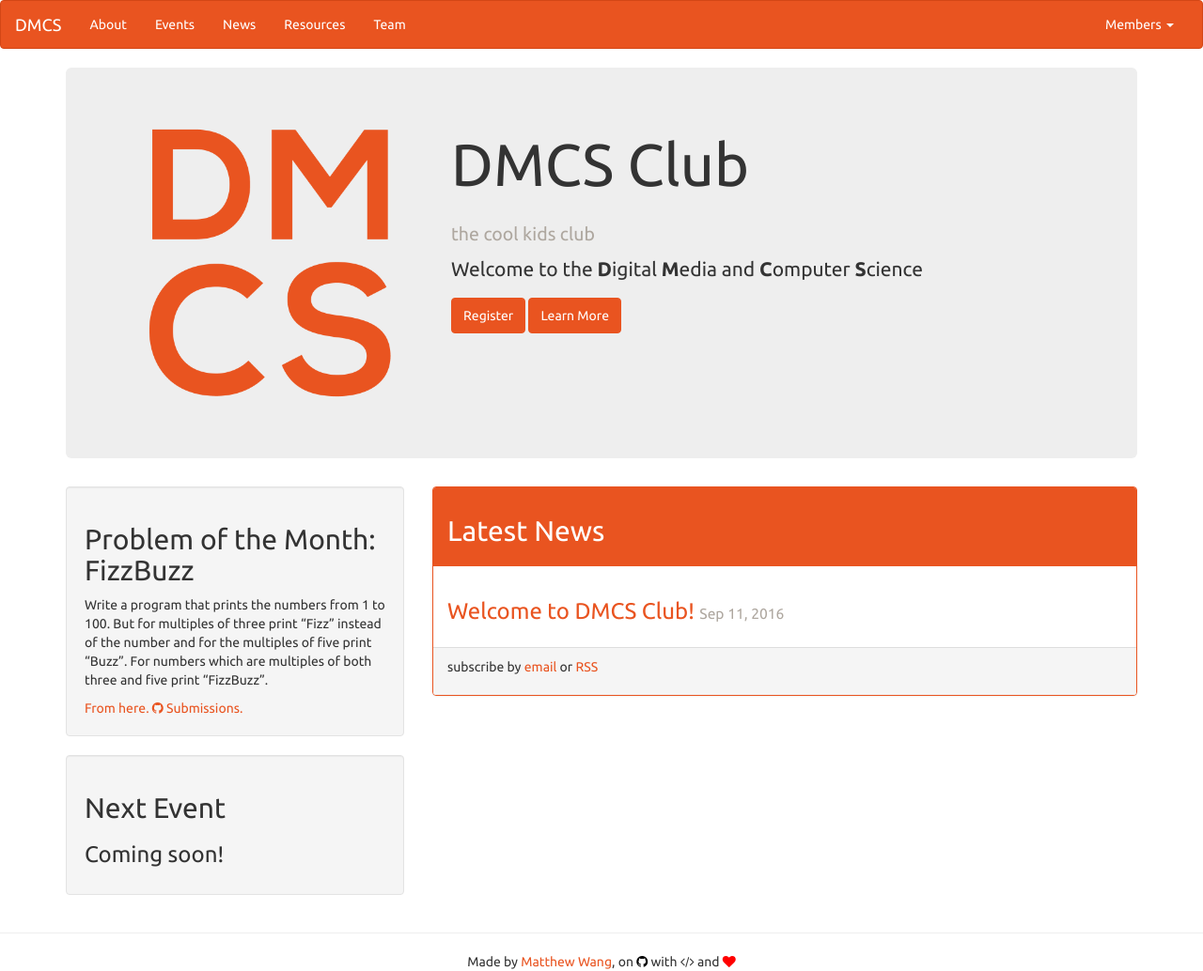
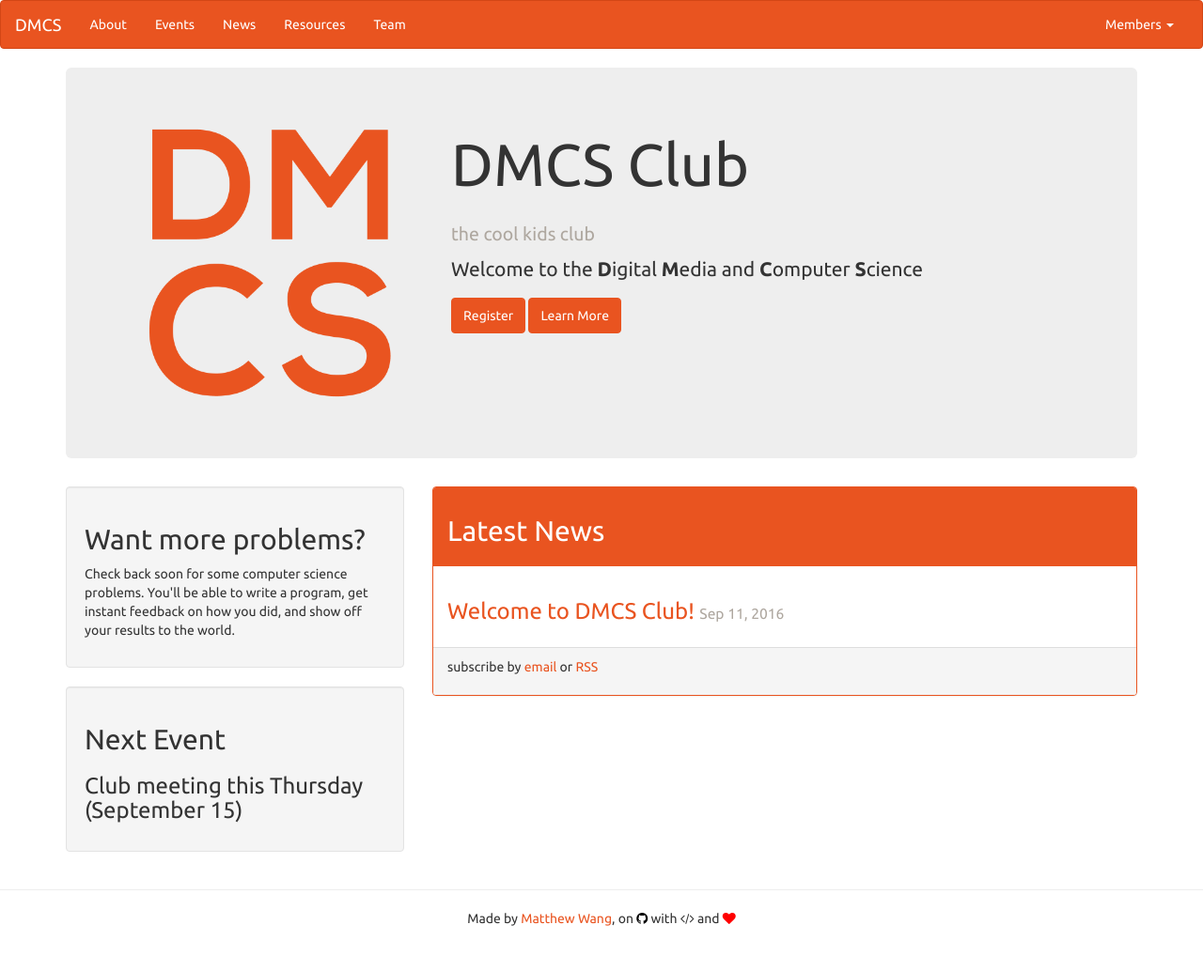
Before and after one commit to mattxwang/dmcs.tech, a Jekyll site: the page built from index.html, in a window 1280 px wide. Shown: the whole page at 94% size. Built offline with Jekyll 4.4.1, drawn with Linux system fonts in a browser that asks for light colours; after the commit the page ends 988 px from its top, so only the background shows below that.

Commit message:
pushes minor content to index

```diff
--- a/index.html
+++ b/index.html
@@ -21,22 +21,21 @@ title: DMCS Club
               <p class="lead">
                 Welcome to the <b>D</b>igital <b>M</b>edia and <b>C</b>omputer <b>S</b>cience
               </p>
-              <a href="#" class="btn btn-primary">Register</a> <a href="#" class="btn btn-primary">Learn More</a>
+              <a href="#" class="btn btn-primary">Register</a> <a href="{{site.baseurl}}/about/" class="btn btn-primary">Learn More</a>
             </div>
           </div>
         </div>
         <div class="row">
           <div class="col-sm-4">
             <div class="well">
-              <h2>Problem of the Month: FizzBuzz</h2>
-              <p>
-                Write a program that prints the numbers from 1 to 100. But for multiples of three print “Fizz” instead of the number and for the multiples of five print “Buzz”. For numbers which are multiples of both three and five print “FizzBuzz”.
-              </p>
-              <a href="http://c2.com/cgi/wiki?FizzBuzzTest">From here.</a> <a href="https://github.com/uccdmcs/problems"><span class="fa fa-github"></span> Submissions.</a>
+              <h2>Want more problems?</h2>
+               <p>
+                 Check back soon for some computer science problems. You'll be able to write a program, get instant feedback on how you did, and show off your results to the world.
+               </p>
             </div>
             <div class="well">
               <h2>Next Event</h2>
-              <h3>Coming soon!</h3>
+               <h3>Club meeting this Thursday (September 15)</h3>
             </div>
           </div>
           <div class="col-sm-8">
```
